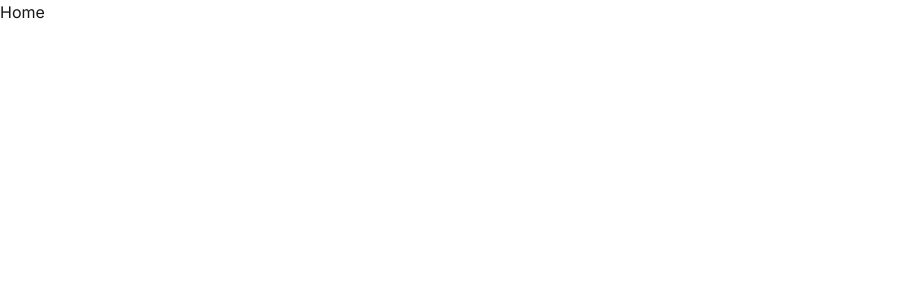
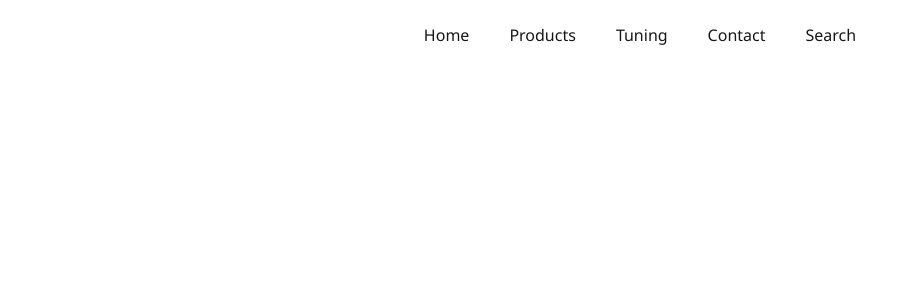
Before and after one commit to fishnchipa/crankmw, a Next.js app: page / in a window 1280 px wide. Shown: the top 300 px of the page, without its empty margins (0-917 px from the left). Built offline with nearby package versions, Linux system fonts and the light colour scheme.

Commit message:
added navbar for header

```diff
--- a/components/Header.tsx
+++ b/components/Header.tsx
@@ -5,8 +5,10 @@ export default function Header() {
 
 
   return (
-    <header className="h-[70px] flex justify-between">
+    <header className="w-full h-[70px] flex justify-between">
+      <div></div>
       <Navbar />
+      <div></div>
     </header>
   )
 }
--- a/components/Navbar.tsx
+++ b/components/Navbar.tsx
@@ -1,10 +1,56 @@
+"use client"
+
+import Link from "next/link";
+import Selector from "@/components/Selector";
+import { useState } from "react";
 
 export default function Navbar() {
 
+  const [selectorPosition, setSelectorPosition] = useState({ left: 0, width: 0 });
+
+  const handleHover = (event: React.MouseEvent<HTMLLIElement>) => {
+    const { offsetLeft, offsetWidth } = event.currentTarget;
+    setSelectorPosition({ left: offsetLeft, width: offsetWidth });
+  };
 
   return (
-    <nav className="">
-      Home
+    <nav className="flex items-center font-noto-sans font-normal relative">
+      <ul className="flex flex-row gap-x-10 relative">
+        <li
+          onMouseEnter={handleHover}
+          className="relative"
+        >
+          <Link href="/">Home</Link>
+        </li>
+        <li
+          onMouseEnter={handleHover}
+          className="relative"
+        >
+          <Link href="/">Products</Link>
+        </li>
+        <li
+          onMouseEnter={handleHover}
+          className="relative"
+        >
+          <Link href="/">Tuning</Link>
+        </li>
+        <li
+          onMouseEnter={handleHover}
+          className="relative"
+        >
+          <Link href="/">Contact</Link>
+        </li>
+        <li
+          onMouseEnter={handleHover}
+          className="relative"
+        >
+          Search
+        </li>
+      </ul>
+      <Selector
+        left={selectorPosition.left}
+        width={selectorPosition.width}
+      />
     </nav>
   )
 }
--- /dev/null
+++ b/components/Selector.tsx
@@ -0,0 +1,22 @@
+
+type SelectorProps = {
+  left: number,
+  width: number
+}
+
+export default function Selector({left, width}: SelectorProps) {
+
+  return (
+    <svg
+      height="4"
+      xmlns="http://www.w3.org/2000/svg"
+      className="absolute transition-all duration-300 bottom-0"
+      style={{
+        left: `${left-2}px`,
+        width: `${width+10}px`,
+      }}
+    >
+      <rect x="0" y="0" width={width} height="4" fill="white" stroke="white" transform="skewX(60)" />
+    </svg>
+  )
+}
```
